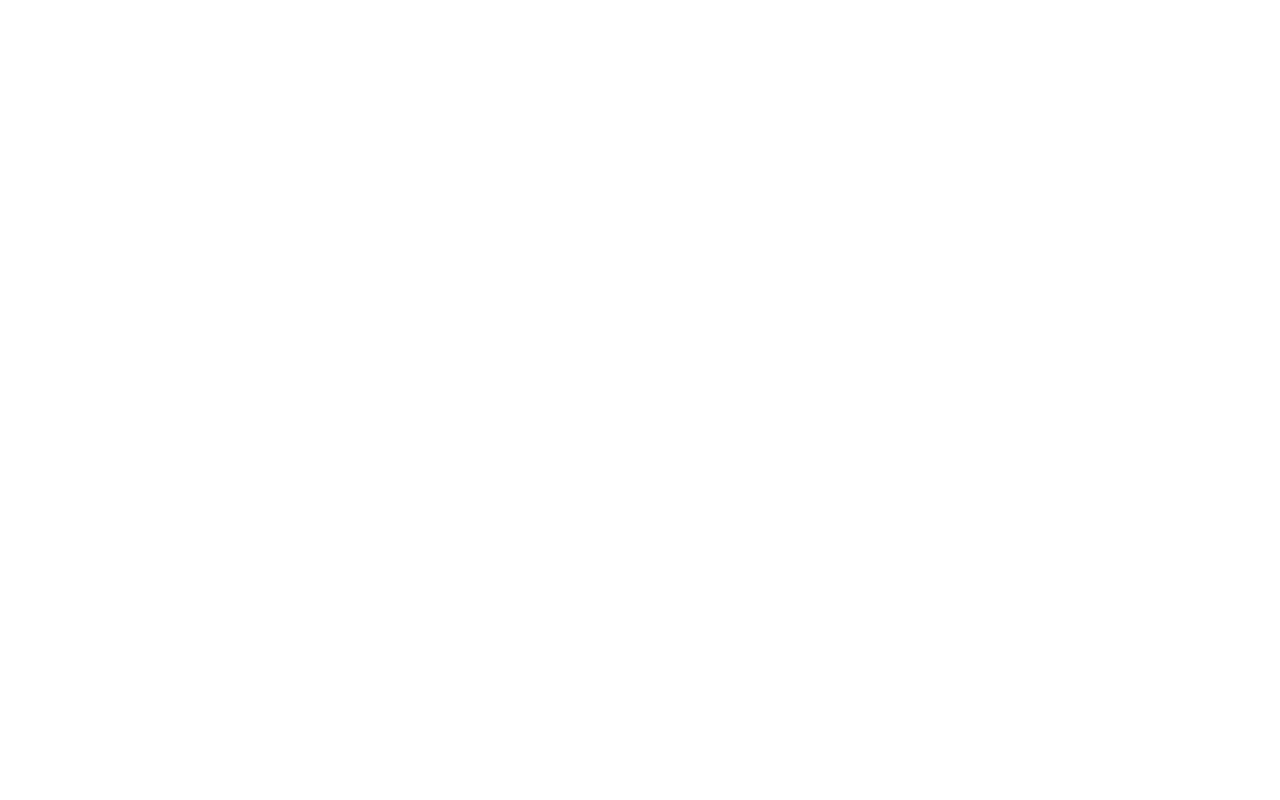
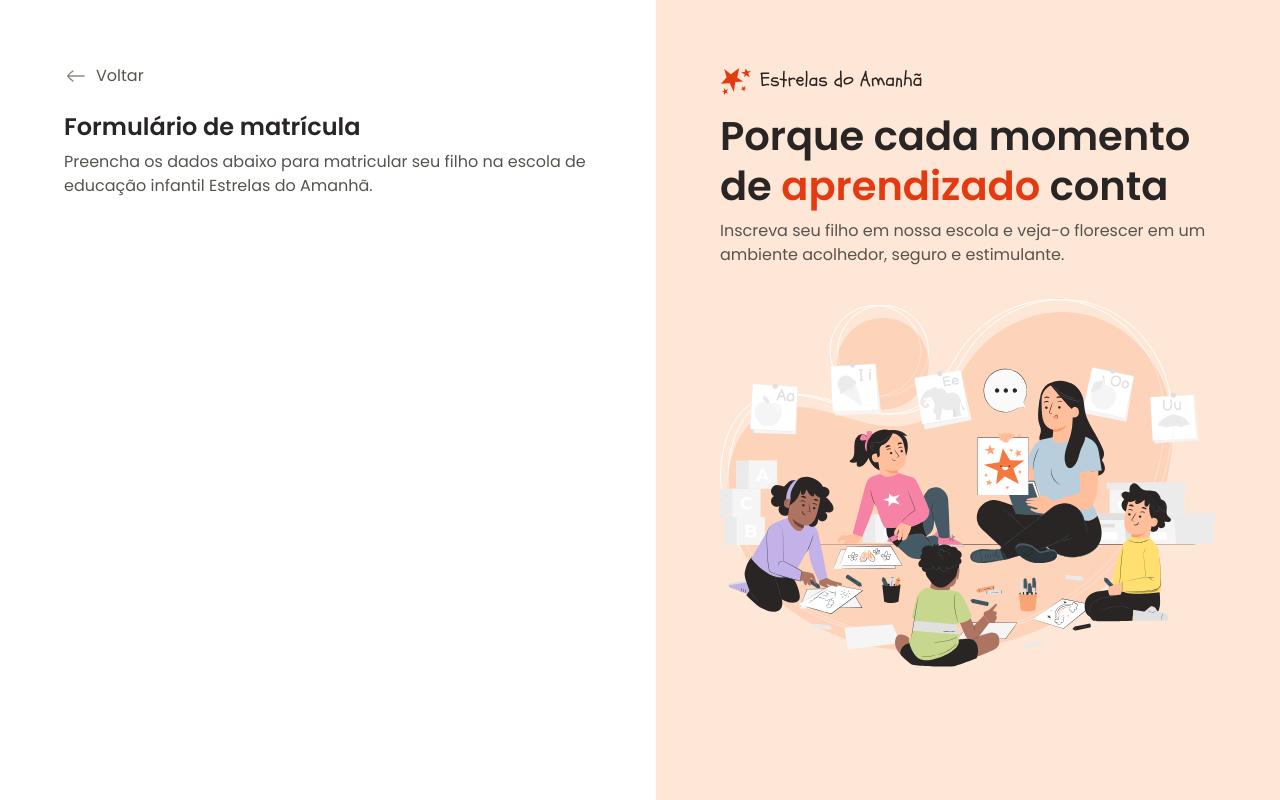
Before and after one commit to noslerom/Formul-rio-de-matr-cula, a plain HTML site: page index.html in a window 1280 px wide. Drawn offline with Linux system fonts and the light colour scheme.

Commit message:
Primeiros pass.os, main-conatiner e aside-conteiner, escritos e estilizados

```diff
--- a/index.html
+++ b/index.html
@@ -12,12 +12,28 @@
 </head>
 <body>
     <div id="app">
-        <main class="main-container">
+        <main>
+            <div class="main-container">
+                <div class="back">
+                    <img src="assets/icons/arrow-left-02.svg" alt="seta para voltar">
+                    <span>Voltar</span>
+                </div>
 
-        </main>
+                <h1>Formulário de matrícula</h1>
+                <p>Preencha os dados abaixo para matricular seu filho na escola de educação infantil Estrelas do Amanhã.</p>
+            </div>
+       </main>
 
-        <aside class="aside-container">
+        <aside>
+            <div class="aside-container">
+                <header>
+                    <img src="assets/icons/logo.svg" alt="Logo estrelas do amanhã">
+                    <h2>Porque cada momento de <span>aprendizado</span> conta</h2>
+                    <p>Inscreva seu filho em nossa escola e veja-o florescer em um ambiente acolhedor, seguro e estimulante.</p>
+                </header>
 
+                <img src="assets/img/Illustration.svg" alt="Ilustração de professora e alunos">
+            </div>
         </aside>
     </div>
 
--- a/styles/global.css
+++ b/styles/global.css
@@ -32,8 +32,19 @@
 
     --font-family: "Poppins", sans-serif;
 
-    --txt-h1: 700 2rem/120% var(--font-family);
-    --txt-h2: 700 1.5rem/120% var(--font-family);
-    --txt-h3: 700 1.25rem/120% var(--font-family);
-    --txt-h4: 700 1rem/120% var(--font-family);
+    --txt-h1: 600 2rem/120% var(--font-family);
+    --txt-h2: 600 1.5rem/120% var(--font-family);
+    --txt-h3: 600 1.25rem/120% var(--font-family);
+    --text: 400 1rem/1.5 var(--font-family);
+    --text-sm: 400 0.875rem/1.5 var(--font-family);
 }
+
+body{
+    overflow: hidden;
+    font: var(--text);
+    color: var(--txt-secondary);
+}
+
+h1,h2{
+    color: var(--txt-primary);
+}
--- a/styles/index.css
+++ b/styles/index.css
@@ -1 +1,2 @@
 @import url(global.css);
+@import url(layout.css);
--- /dev/null
+++ b/styles/layout.css
@@ -0,0 +1,60 @@
+#app{
+    display: grid;
+    grid-template-columns: 51.25% 48.75%;
+
+    height: 100vh;
+    overflow: hidden;
+}
+
+main{
+    overflow: auto;
+    padding: 4rem;
+
+    > .main-container{
+        max-width: 33rem;
+        margin-left: auto;
+
+        >div{
+            display: flex;
+            margin-bottom: 1.5rem;
+            gap: 0.5rem;
+
+            >img{
+                width: 24px;
+            }
+        }
+
+        >h1{
+            font: 600 1.5rem/1.25 var(--font-family);
+            margin-bottom: 0.5rem;
+        }
+}
+
+}
+
+
+
+aside{
+    padding: 4rem;
+    background-color: var(--surface-secondary);
+
+    & .aside-container{
+        max-width: 31rem;
+        margin-right: auto;
+
+        >header{
+            margin-bottom: 2rem;
+            h2{
+                font: 600 2.5rem/1.25 var(--font-family);
+                margin-block: .5rem;
+
+                >span{
+                    color: var(--txt-highlight)
+                }
+
+            }
+        }
+    }
+
+
+}
```
